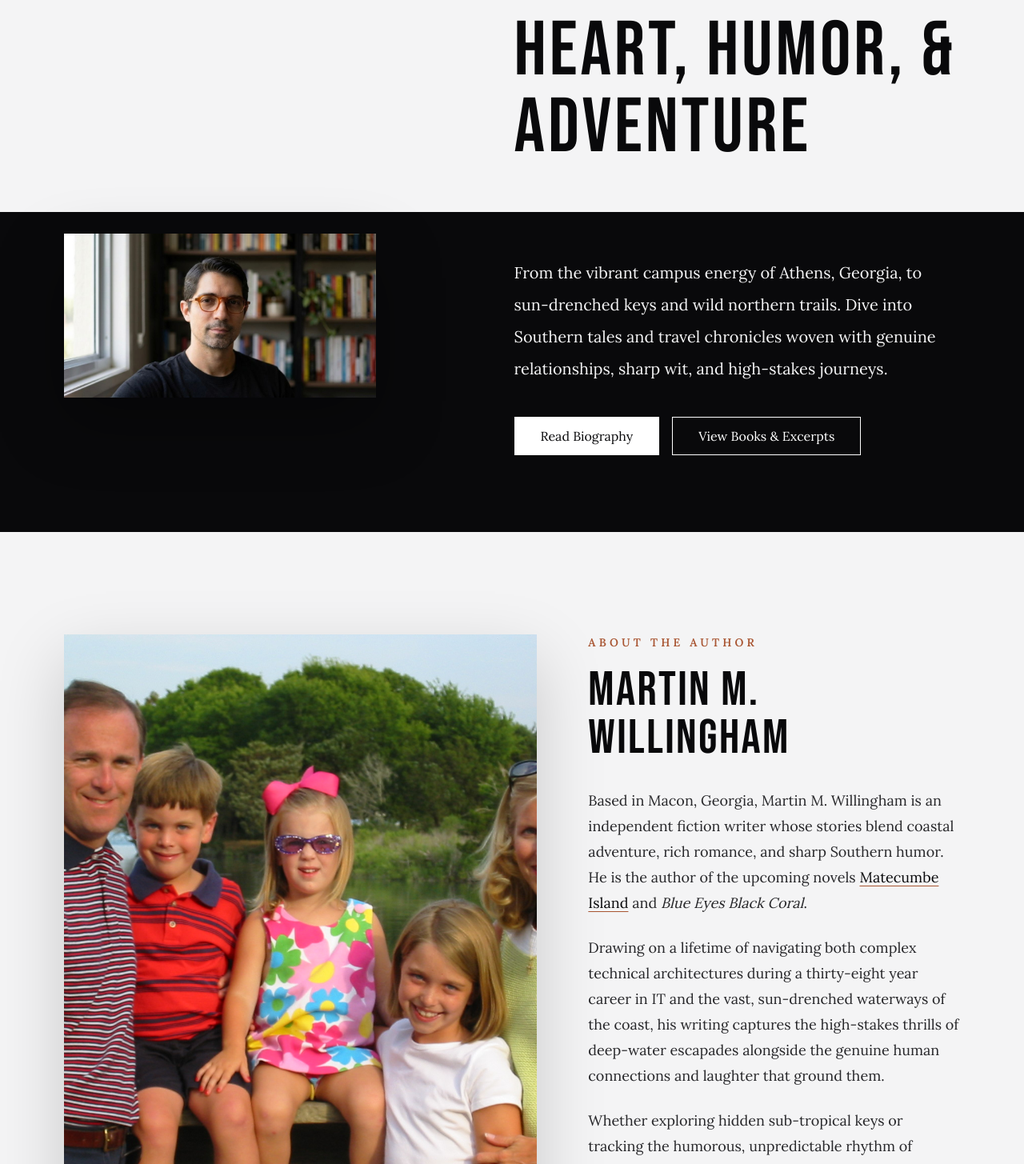
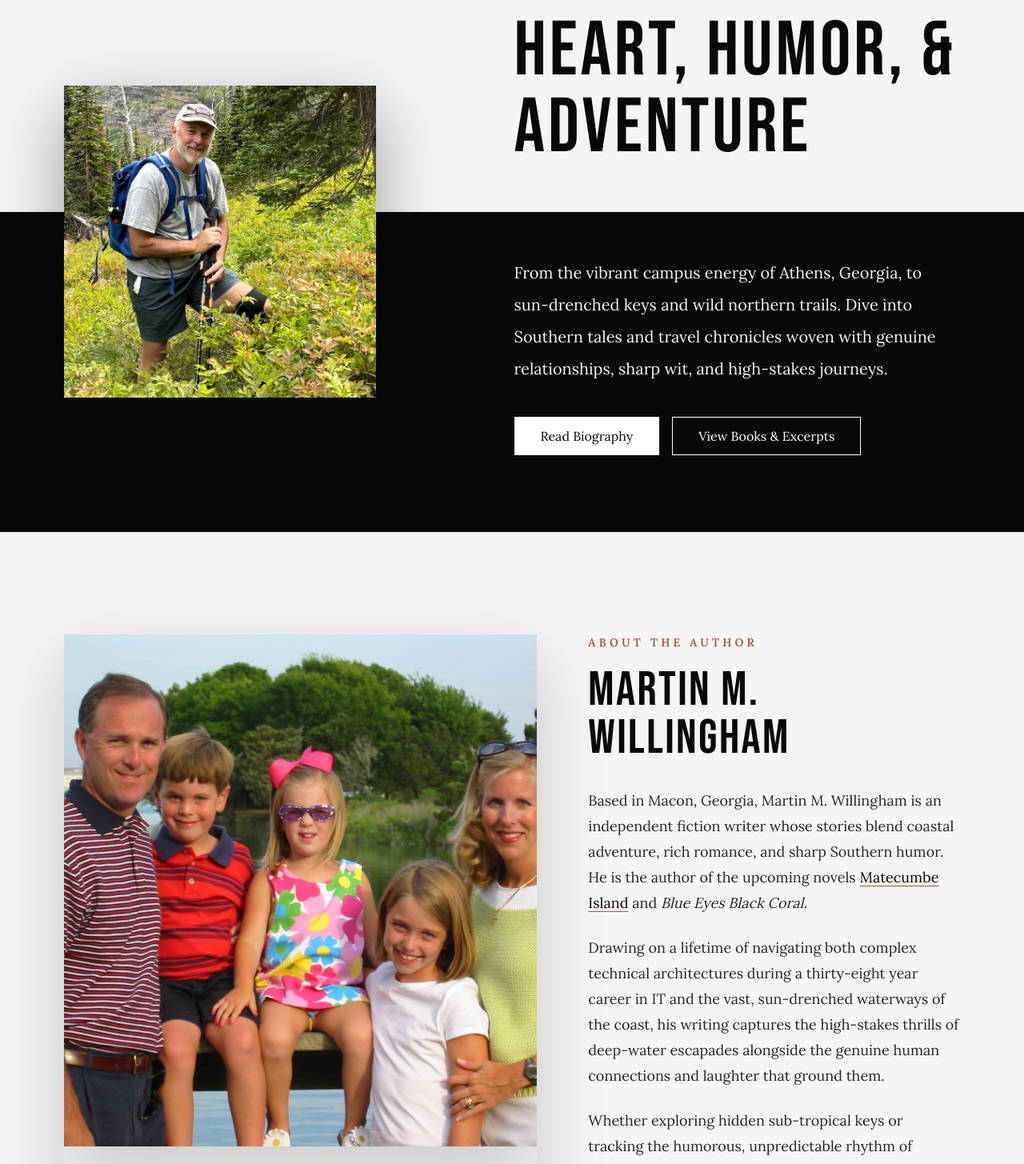
Before and after one commit to mmwillingham/martinwillingham.com, a Next.js app: page / in a window 1280 px wide. Shown: the part 295-1750 px from the top of the page at 80% size. Built offline with nearby package versions, Linux system fonts and the light colour scheme.

Commit message:
update pics

```diff
--- a/src/components/sections/About.tsx
+++ b/src/components/sections/About.tsx
@@ -12,13 +12,15 @@ export function About(): React.JSX.Element {
         <div className="grid grid-cols-1 items-stretch gap-14 lg:grid-cols-[minmax(0,5.6fr)_minmax(0,4.4fr)] lg:gap-16">
           <div className="relative min-h-[440px] overflow-hidden shadow-[0_30px_80px_rgba(0,0,0,0.18)] lg:min-h-[640px]">
             {/* Updated image to point to your new family photo asset */}
+            <div className="relative min-h-[440px] overflow-hidden shadow-[0_30px_80px_rgba(0,0,0,0.18)] lg:min-h-[640px]">
               <Image
                 src="/images/myfamily.jpg"
                 alt="The Willingham family"
                 fill
                 sizes="(max-width: 1024px) 100vw, 56vw"
-              className="object-cover" // Removed 'grayscale' to show your family photo in full color
+                className="object-cover"
               />
+            </div>
           </div>
 
           <div className="flex min-w-0 flex-col justify-center">
--- a/src/components/sections/Hero.tsx
+++ b/src/components/sections/Hero.tsx
@@ -10,8 +10,8 @@ export function Hero(): React.JSX.Element {
           <div className="grid grid-cols-1 items-end gap-12 pt-14 pb-10 sm:pt-20 lg:grid-cols-[minmax(0,4.8fr)_minmax(0,5.2fr)] lg:pt-24 lg:pb-14">
             <div className="relative z-10 flex justify-center lg:justify-start lg:-mb-72">
               <Image
-                src="/images/cabral-correia-cover.jpg"
-                alt="Fiction and accounts by Martin M. Willingham"
+                src="/images/solo.jpg"
+                alt="Martin M. Willingham"
                 width={459}
                 height={616}
                 priority
```
Also changed, not shown: public/images/solo.jpg (added), 1 other file (tests, documents, lock files or other folders). Lines whose indentation alone changed are shown as unchanged.
